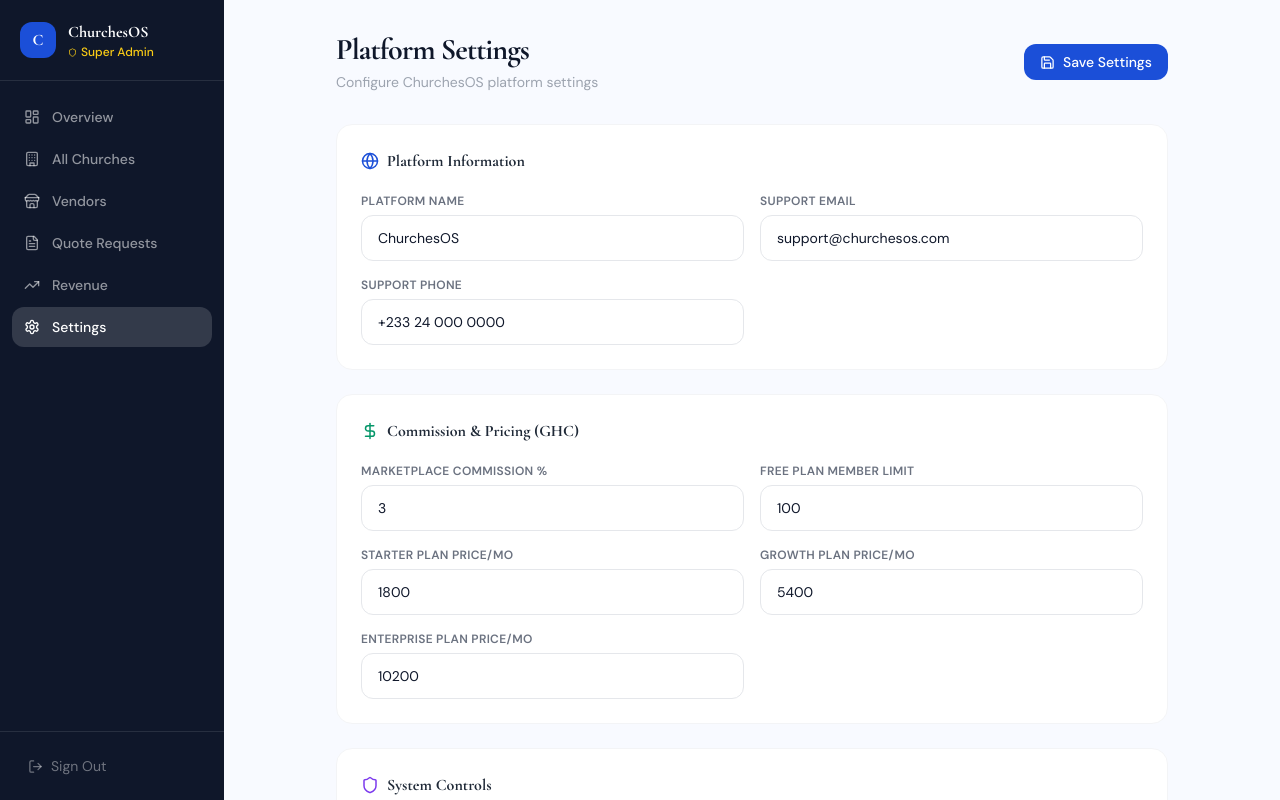
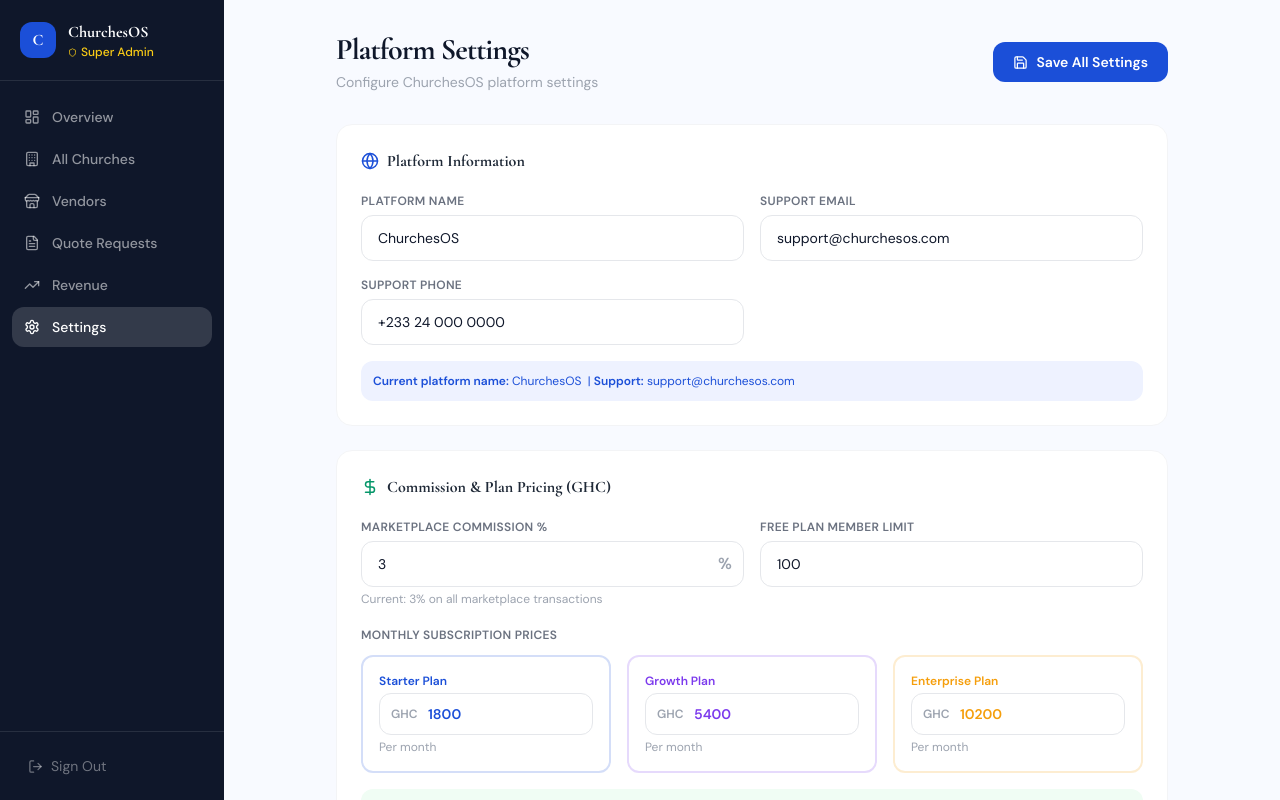
Before and after one commit to memes-ace/churchesOS, a React (Vite) app in the folder frontend/: page /super-admin/settings in a window 1280 px wide. Built offline with nearby package versions, Linux system fonts and the light colour scheme.

Commit message:
Fix settings page - proper save with visual feedback and auto-save

```diff
--- a/frontend/src/pages/SuperSettingsPage.jsx
+++ b/frontend/src/pages/SuperSettingsPage.jsx
@@ -1,8 +1,7 @@
-import { useState } from 'react'
-import { Save, Bell, DollarSign, Globe, Shield, MessageSquare } from 'lucide-react'
+import { useState, useEffect } from 'react'
+import { Save, Bell, DollarSign, Globe, Shield, MessageSquare, Check } from 'lucide-react'
 
-export default function SuperSettingsPage() {
-  const [settings, setSettings] = useState({
+const defaultSettings = {
   platformName: 'ChurchesOS',
   supportEmail: 'support@churchesos.com',
   supportPhone: '+233 24 000 0000',
@@ -15,15 +14,69 @@
   newRegistrations: true,
   emailNotifications: true,
   smsNotifications: false,
-  })
+  broadcastMessage: '',
+}
+
+const SETTINGS_KEY = 'cos_platform_settings'
+
+const loadSettings = () => {
+  try {
+    const saved = localStorage.getItem(SETTINGS_KEY)
+    if (saved) return { ...defaultSettings, ...JSON.parse(saved) }
+    return { ...defaultSettings }
+  } catch(e) { return { ...defaultSettings } }
+}
+
+export default function SuperSettingsPage() {
+  const [settings, setSettings] = useState(loadSettings)
   const [saved, setSaved] = useState(false)
-  const update = (f, v) => setSettings(p => ({ ...p, [f]: v }))
+  const [broadcastSent, setBroadcastSent] = useState(false)
+  const [changed, setChanged] = useState(false)
+
+  const update = (f, v) => {
+    setSettings(p => ({ ...p, [f]: v }))
+    setChanged(true)
+  }
 
   const handleSave = () => {
-    try { localStorage.setItem('cos_platform_settings', JSON.stringify(settings)) } catch(e) {}
+    try {
+      localStorage.setItem(SETTINGS_KEY, JSON.stringify(settings))
       setSaved(true)
+      setChanged(false)
       setTimeout(() => setSaved(false), 2000)
+    } catch(e) {
+      alert('Failed to save settings')
     }
+  }
+
+  const handleBroadcast = () => {
+    if (!settings.broadcastMessage) return
+    const announcements = JSON.parse(localStorage.getItem('cos_announcements') || '[]')
+    announcements.unshift({
+      id: Date.now(),
+      title: 'Platform Announcement',
+      message: settings.broadcastMessage,
+      audience: 'All Members',
+      date: new Date().toISOString(),
+      status: 'sent',
+      recurring: false,
+      views: 0,
+    })
+    localStorage.setItem('cos_announcements', JSON.stringify(announcements))
+    update('broadcastMessage', '')
+    setBroadcastSent(true)
+    setTimeout(() => setBroadcastSent(false), 3000)
+  }
+
+  // Auto-save indicator
+  useEffect(() => {
+    if (changed) {
+      const timer = setTimeout(() => {
+        localStorage.setItem(SETTINGS_KEY, JSON.stringify(settings))
+      }, 500)
+      return () => clearTimeout(timer)
+    }
+  }, [settings, changed])
 
   return (
     <div className="p-6 lg:p-8 max-w-4xl mx-auto">
@@ -33,31 +86,45 @@
           <p className="text-gray-400 text-sm mt-1">Configure ChurchesOS platform settings</p>
         </div>
         <button onClick={handleSave}
-          className="flex items-center gap-2 px-4 py-2 rounded-xl text-white text-sm font-medium transition"
+          className="flex items-center gap-2 px-5 py-2.5 rounded-xl text-white text-sm font-semibold transition"
           style={{ background: saved ? '#059669' : '#1B4FD8' }}>
-          <Save size={15} /> {saved ? 'Saved!' : 'Save Settings'}
+          {saved ? <><Check size={15} /> Saved!</> : <><Save size={15} /> Save All Settings</>}
         </button>
       </div>
 
+      {changed && !saved && (
+        <div className="mb-5 p-3 rounded-xl flex items-center gap-2 fade-in" style={{ background: '#FEF9C3' }}>
+          <span className="text-xs font-medium" style={{ color: '#854D0E' }}>⚠️ You have unsaved changes. Click "Save All Settings" to apply.</span>
+        </div>
+      )}
+
       <div className="space-y-6">
+
         {/* Platform Info */}
         <div className="bg-white rounded-2xl border border-gray-100 p-6 fade-in">
           <div className="flex items-center gap-2 mb-5">
             <Globe size={18} style={{ color: '#1B4FD8' }} />
             <h3 className="font-bold text-gray-800">Platform Information</h3>
           </div>
-          <div className="grid grid-cols-2 gap-4">
+          <div className="grid grid-cols-1 lg:grid-cols-2 gap-4">
             {[
-              { label: 'Platform Name', field: 'platformName' },
-              { label: 'Support Email', field: 'supportEmail' },
-              { label: 'Support Phone', field: 'supportPhone' },
+              { label: 'Platform Name', field: 'platformName', ph: 'ChurchesOS', type: 'text' },
+              { label: 'Support Email', field: 'supportEmail', ph: 'support@churchesos.com', type: 'email' },
+              { label: 'Support Phone', field: 'supportPhone', ph: '+233 24 000 0000', type: 'tel' },
             ].map(f => (
-              <div key={f.field} className={f.field === 'platformName' ? '' : ''}>
+              <div key={f.field}>
                 <label className="block text-xs font-bold text-gray-500 uppercase tracking-wide mb-1.5">{f.label}</label>
-                <input type="text" value={settings[f.field]} onChange={e => update(f.field, e.target.value)}
-                  className="w-full px-4 py-3 rounded-xl border border-gray-200 focus:outline-none text-sm" />
+                <input type={f.type} value={settings[f.field]} onChange={e => update(f.field, e.target.value)}
+                  placeholder={f.ph}
+                  className="w-full px-4 py-3 rounded-xl border border-gray-200 focus:outline-none focus:ring-2 focus:ring-blue-200 text-sm transition" />
               </div>
             ))}
+          </div>
+          <div className="mt-4 p-3 rounded-xl" style={{ background: '#EEF2FF' }}>
+            <p className="text-xs" style={{ color: '#1B4FD8' }}>
+              <strong>Current platform name:</strong> {settings.platformName} &nbsp;|&nbsp;
+              <strong>Support:</strong> {settings.supportEmail}
+            </p>
           </div>
         </div>
 
@@ -65,22 +132,55 @@
         <div className="bg-white rounded-2xl border border-gray-100 p-6 fade-in">
           <div className="flex items-center gap-2 mb-5">
             <DollarSign size={18} style={{ color: '#059669' }} />
-            <h3 className="font-bold text-gray-800">Commission & Pricing (GHC)</h3>
+            <h3 className="font-bold text-gray-800">Commission & Plan Pricing (GHC)</h3>
           </div>
-          <div className="grid grid-cols-2 gap-4">
+          <div className="grid grid-cols-1 lg:grid-cols-2 gap-4">
+            <div>
+              <label className="block text-xs font-bold text-gray-500 uppercase tracking-wide mb-1.5">Marketplace Commission %</label>
+              <div className="relative">
+                <input type="number" value={settings.commissionRate} onChange={e => update('commissionRate', e.target.value)}
+                  min="0" max="100" step="0.5"
+                  className="w-full px-4 py-3 rounded-xl border border-gray-200 focus:outline-none focus:ring-2 focus:ring-blue-200 text-sm" />
+                <span className="absolute right-3 top-1/2 -translate-y-1/2 text-gray-400 font-bold">%</span>
+              </div>
+              <p className="text-xs text-gray-400 mt-1">Current: {settings.commissionRate}% on all marketplace transactions</p>
+            </div>
+            <div>
+              <label className="block text-xs font-bold text-gray-500 uppercase tracking-wide mb-1.5">Free Plan Member Limit</label>
+              <input type="number" value={settings.freePlanLimit} onChange={e => update('freePlanLimit', e.target.value)}
+                className="w-full px-4 py-3 rounded-xl border border-gray-200 focus:outline-none focus:ring-2 focus:ring-blue-200 text-sm" />
+            </div>
+          </div>
+
+          <p className="text-xs font-bold text-gray-500 uppercase tracking-wide mt-5 mb-3">Monthly Subscription Prices</p>
+          <div className="grid grid-cols-1 lg:grid-cols-3 gap-4">
             {[
-              { label: 'Marketplace Commission %', field: 'commissionRate', ph: '3' },
-              { label: 'Free Plan Member Limit', field: 'freePlanLimit', ph: '100' },
-              { label: 'Starter Plan Price/mo', field: 'starterPrice', ph: '1800' },
-              { label: 'Growth Plan Price/mo', field: 'growthPrice', ph: '5400' },
-              { label: 'Enterprise Plan Price/mo', field: 'enterprisePrice', ph: '10200' },
+              { label: 'Starter Plan', field: 'starterPrice', color: '#1B4FD8' },
+              { label: 'Growth Plan', field: 'growthPrice', color: '#7C3AED' },
+              { label: 'Enterprise Plan', field: 'enterprisePrice', color: '#F59E0B' },
             ].map(f => (
-              <div key={f.field}>
-                <label className="block text-xs font-bold text-gray-500 uppercase tracking-wide mb-1.5">{f.label}</label>
+              <div key={f.field} className="p-4 rounded-xl border-2" style={{ borderColor: f.color + '30' }}>
+                <label className="block text-xs font-bold mb-1" style={{ color: f.color }}>{f.label}</label>
+                <div className="relative">
+                  <span className="absolute left-3 top-1/2 -translate-y-1/2 text-xs font-bold text-gray-400">GHC</span>
                   <input type="number" value={settings[f.field]} onChange={e => update(f.field, e.target.value)}
-                  placeholder={f.ph} className="w-full px-4 py-3 rounded-xl border border-gray-200 focus:outline-none text-sm" />
+                    className="w-full pl-12 pr-3 py-2.5 rounded-xl border border-gray-200 focus:outline-none text-sm font-bold"
+                    style={{ color: f.color }} />
+                </div>
+                <p className="text-xs text-gray-400 mt-1">Per month</p>
               </div>
             ))}
+          </div>
+
+          {/* Live Preview */}
+          <div className="mt-4 p-4 rounded-xl" style={{ background: '#F0FDF4' }}>
+            <p className="text-xs font-bold text-gray-600 mb-2">CURRENT PRICING PREVIEW</p>
+            <div className="flex gap-4 flex-wrap">
+              <span className="text-xs text-gray-600">🆓 Free: 0</span>
+              <span className="text-xs" style={{ color: '#1B4FD8' }}>⭐ Starter: GHC {Number(settings.starterPrice).toLocaleString()}/mo</span>
+              <span className="text-xs" style={{ color: '#7C3AED' }}>🚀 Growth: GHC {Number(settings.growthPrice).toLocaleString()}/mo</span>
+              <span className="text-xs" style={{ color: '#F59E0B' }}>💎 Enterprise: GHC {Number(settings.enterprisePrice).toLocaleString()}/mo</span>
+            </div>
           </div>
         </div>
 
@@ -92,13 +192,14 @@
           </div>
           <div className="space-y-4">
             {[
-              { label: 'Maintenance Mode', sub: 'Take the platform offline for maintenance', field: 'maintenanceMode', danger: true },
+              { label: 'Maintenance Mode', sub: 'Take the platform offline for maintenance. No one can log in.', field: 'maintenanceMode', danger: true },
               { label: 'Allow New Registrations', sub: 'Allow new churches to register on the platform', field: 'newRegistrations' },
               { label: 'Email Notifications', sub: 'Send email alerts for new registrations and issues', field: 'emailNotifications' },
               { label: 'SMS Notifications', sub: 'Send SMS alerts to your phone for critical events', field: 'smsNotifications' },
             ].map(s => (
-              <div key={s.field} className="flex items-center justify-between p-4 rounded-xl" style={{ background: s.danger && settings[s.field] ? '#FEE2E2' : '#F8FAFF' }}>
-                <div>
+              <div key={s.field} className="flex items-center justify-between p-4 rounded-xl transition"
+                style={{ background: s.danger && settings[s.field] ? '#FEE2E2' : '#F8FAFF' }}>
+                <div className="flex-1 mr-4">
                   <p className="text-sm font-semibold text-gray-800">{s.label}</p>
                   <p className="text-xs text-gray-400 mt-0.5">{s.sub}</p>
                 </div>
@@ -113,41 +214,31 @@
           </div>
         </div>
 
-        {/* Broadcast Message */}
+        {/* Broadcast */}
         <div className="bg-white rounded-2xl border border-gray-100 p-6 fade-in">
           <div className="flex items-center gap-2 mb-5">
             <MessageSquare size={18} style={{ color: '#F59E0B' }} />
             <h3 className="font-bold text-gray-800">Broadcast to All Churches</h3>
           </div>
-          <textarea rows={4} placeholder="Type a platform-wide announcement to send to all churches..."
+          <p className="text-xs text-gray-400 mb-4">This message will appear as an announcement in all church dashboards</p>
+          <textarea rows={4} value={settings.broadcastMessage} onChange={e => update('broadcastMessage', e.target.value)}
+            placeholder="Type a platform-wide announcement..."
             className="w-full px-4 py-3 rounded-xl border border-gray-200 focus:outline-none text-sm resize-none mb-3" />
           <div className="flex gap-3">
-            <button className="flex-1 py-3 rounded-xl text-white text-sm font-medium" style={{ background: '#F59E0B' }}>
-              Send to All Churches ({/* count */}0 churches)
-            </button>
-            <button className="flex-1 py-3 rounded-xl border border-gray-200 text-sm font-medium text-gray-600">
-              Schedule for Later
+            <button onClick={handleBroadcast} disabled={!settings.broadcastMessage || broadcastSent}
+              className="flex-1 py-3 rounded-xl text-white text-sm font-semibold disabled:opacity-50 transition"
+              style={{ background: broadcastSent ? '#059669' : '#F59E0B' }}>
+              {broadcastSent ? '✓ Broadcast Sent to All Churches!' : 'Send Broadcast Now'}
             </button>
           </div>
         </div>
 
-        {/* Activity Log */}
-        <div className="bg-white rounded-2xl border border-gray-100 p-6 fade-in">
-          <h3 className="font-bold text-gray-800 mb-4">Recent Platform Activity</h3>
-          {[
-            { event: 'Platform settings accessed', time: 'Just now', icon: '⚙️' },
-            { event: 'Super Admin logged in', time: '2 mins ago', icon: '🔐' },
-            { event: 'System check completed', time: '1 hour ago', icon: '✅' },
-          ].map((a, i) => (
-            <div key={i} className="flex items-center gap-3 py-3 border-b border-gray-50 last:border-0">
-              <span className="text-xl">{a.icon}</span>
-              <div className="flex-1">
-                <p className="text-sm font-medium text-gray-800">{a.event}</p>
-              </div>
-              <p className="text-xs text-gray-400">{a.time}</p>
-            </div>
-          ))}
-        </div>
+        {/* Save button at bottom too */}
+        <button onClick={handleSave}
+          className="w-full py-4 rounded-xl text-white text-sm font-bold transition"
+          style={{ background: saved ? '#059669' : '#1B4FD8' }}>
+          {saved ? '✓ All Settings Saved Successfully!' : 'Save All Settings'}
+        </button>
       </div>
     </div>
   )
```
Lines whose indentation alone changed are shown as unchanged.
